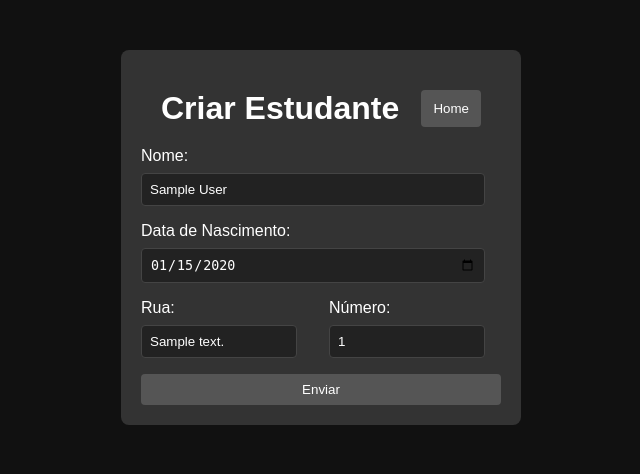
After one commit to marcosparreiras/puc-django, a Django app: template school_app_api/templates/student-edit.html in a window 1280 px wide. The commit adds this page. Shown: the top 474 px of the page, without its empty margins (319-959 px from the left). Run offline with Django 5.2, Linux system fonts and the light colour scheme; the template is opened without the code that fills it: values that come from a table or form of the project are taken from there, others are empty; tables that the repository leaves empty hold one stand-in row (values such as "Sample post").

Commit message:
feat: add student-edit and student-404 page on template-api

```diff
--- /dev/null
+++ b/school_app_api/templates/student-edit.html
@@ -0,0 +1,222 @@
+<!DOCTYPE html>
+<html lang="en">
+  <head>
+    <meta charset="UTF-8" />
+    <meta name="viewport" content="width=device-width, initial-scale=1.0" />
+    <title>Estudantes</title>
+    <style>
+      * {
+        margin: 0;
+        padding: 0;
+        box-sizing: border-box;
+        -webkit-font-smoothing: antialiased;
+      }
+
+      ::-webkit-scrollbar {
+        width: 8px;
+      }
+
+      ::-webkit-scrollbar-track {
+        border-radius: 8px;
+      }
+
+      ::-webkit-scrollbar-thumb {
+        background: #111;
+        border-radius: 10px;
+      }
+
+      body {
+        background-color: #111;
+        color: #fff;
+        font-family: Arial, sans-serif;
+        padding: 30px;
+      }
+
+      .header-container {
+        display: flex;
+        justify-content: space-between;
+        padding: 20px;
+      }
+
+      form {
+        max-width: 400px;
+        margin: 20px auto;
+        padding: 20px;
+        background-color: #333;
+        border-radius: 8px;
+      }
+
+      label {
+        display: block;
+        margin-bottom: 8px;
+      }
+
+      input[type="text"],
+      input[type="date"] {
+        width: calc(100% - 16px);
+        padding: 8px;
+        margin-bottom: 16px;
+        border: 1px solid #444;
+        background-color: #222;
+        color: #fff;
+        border-radius: 4px;
+      }
+
+      .flex-container {
+        display: flex;
+        justify-content: space-between;
+      }
+
+      .flex-item {
+        width: calc(50% - 8px);
+      }
+
+      button {
+        border: none;
+        padding: 8px 12px;
+        cursor: pointer;
+        text-align: center;
+        text-decoration: none;
+        display: inline-block;
+        border-radius: 4px;
+        transition: 150ms ease-in;
+        background-color: #555;
+        color: #fff;
+        border: none;
+      }
+
+      .add-btn {
+        width: 100%;
+      }
+
+      button:hover {
+        filter: brightness(1.2);
+      }
+
+      .hidden {
+        display: none;
+      }
+    </style>
+  </head>
+  <body>
+    <form onsubmit="handleSubmit(event)">
+      <div class="header-container">
+        <h1>Criar Estudante</h1>
+        <button onclick="handleHome(event)">Home</button>
+      </div>
+
+      <input
+        type="text"
+        id="nome"
+        name="codigo_estudante"
+        required
+        value="{{student.student_code}}"
+        class="hidden"
+      />
+      <label for="nome">Nome:</label>
+      <input
+        type="text"
+        id="nome"
+        name="nome"
+        value="{{student.name}}"
+        required
+      />
+      <label for="dataNascimento">Data de Nascimento:</label>
+      <input
+        type="date"
+        id="dataNascimento"
+        name="dataNascimento"
+        value="{{student.date_of_birth|date:'Y-m-d'}}"
+        required
+      />
+      <div class="flex-container">
+        <div class="flex-item">
+          <label for="rua">Rua:</label>
+          <input
+            type="text"
+            id="rua"
+            name="rua"
+            value="{{student.address_street}}"
+            required
+          />
+        </div>
+        <div class="flex-item">
+          <label for="numero">Número:</label>
+          <input
+            type="text"
+            id="numero"
+            name="numero"
+            value="{{student.address_number}}"
+            required
+          />
+        </div>
+      </div>
+      <button type="submit" class="add-btn">Enviar</button>
+    </form>
+  </body>
+  <script>
+    function redirectToHome() {
+      const url = new URL(location.href);
+      url.pathname = "api/student/app/home";
+      location = url.toString();
+    }
+
+    function handleHome(event) {
+      event.preventDefault();
+      redirectToHome();
+    }
+
+    async function handleSubmit(event) {
+      event.preventDefault();
+      const formData = new FormData(event.target);
+
+      data = {
+        name: formData.get("nome"),
+        date_of_birth: formData.get("dataNascimento"),
+        address_street: formData.get("rua"),
+        address_number: formData.get("numero"),
+      };
+
+      if (data.name.length < 3) {
+        alert("Nome deve ter no mínimo 3 caracteres");
+        return;
+      }
+
+      if (!data.date_of_birth) {
+        alert("A data de nascimento é obrigatória");
+        return;
+      }
+
+      if (data.address_street.length < 3) {
+        alert("O nome da rua deve ter no mínimo 3 caracteres");
+        return;
+      }
+
+      const regex = /^\d+$/; // Apenas dígitos de 0 a 9
+      if (!regex.test(data.address_number)) {
+        alert("O número do endereço deve ser um inteiro");
+        return;
+      }
+
+      const response = await fetch(
+        `http://localhost:8000/api/student/${formData.get("codigo_estudante")}`,
+        {
+          method: "PUT",
+          headers: {
+            "Content-Type": "application/json",
+          },
+          body: JSON.stringify(data),
+        }
+      );
+
+      if (response.status < 200 || response.status >= 300) {
+        alert("Algo deu errado, tente novamente mais tarde!");
+        return;
+      }
+
+      alert(`Estudante ${data.name} editado com sucesso!`);
+
+      redirectToHome();
+    }
+  </script>
+</html>
--- a/school_app_api/urls.py
+++ b/school_app_api/urls.py
@@ -7,6 +7,10 @@ urlpatterns = [
     # Template API
     path("student/app/home", views_template_api.templateStudentLitView),
     path("student/app/create", views_template_api.templateStudentCreateView),
+    path(
+        "student/app/edit/<int:student_code>",
+        views_template_api.templateStudentEditView,
+    ),
     # REST API
     path("student/", views_rest_api.restStudentView),
     path("student/<int:student_code>", views_rest_api.restStudentCodeView),
```
Also changed, not shown: school_app_api/templates/student-404.html (added, +73 -0 lines), school_app_api/templates/student-list.html (+28 -6 lines), school_app_api/views_template_api.py (+13 -2 lines).
